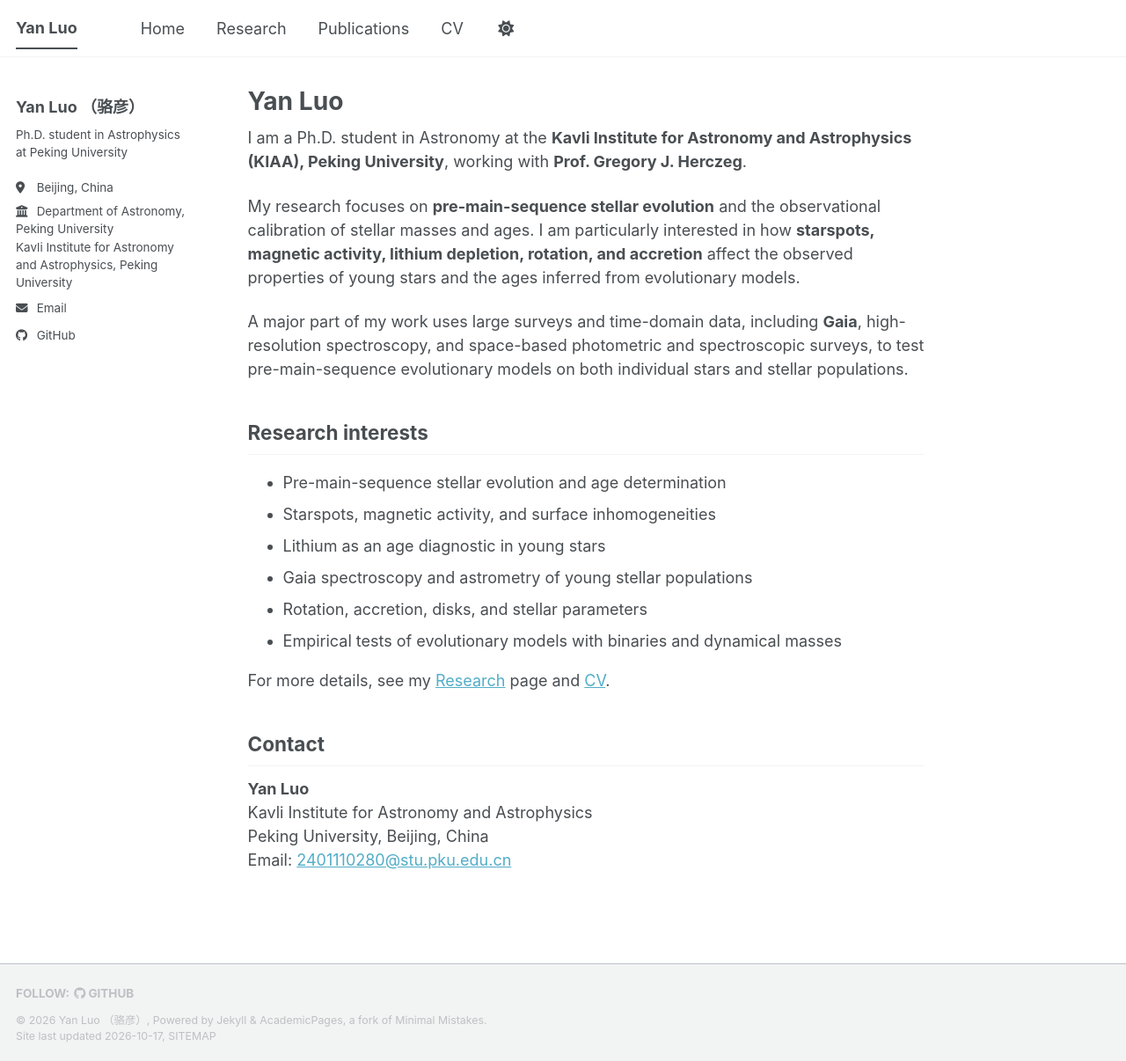
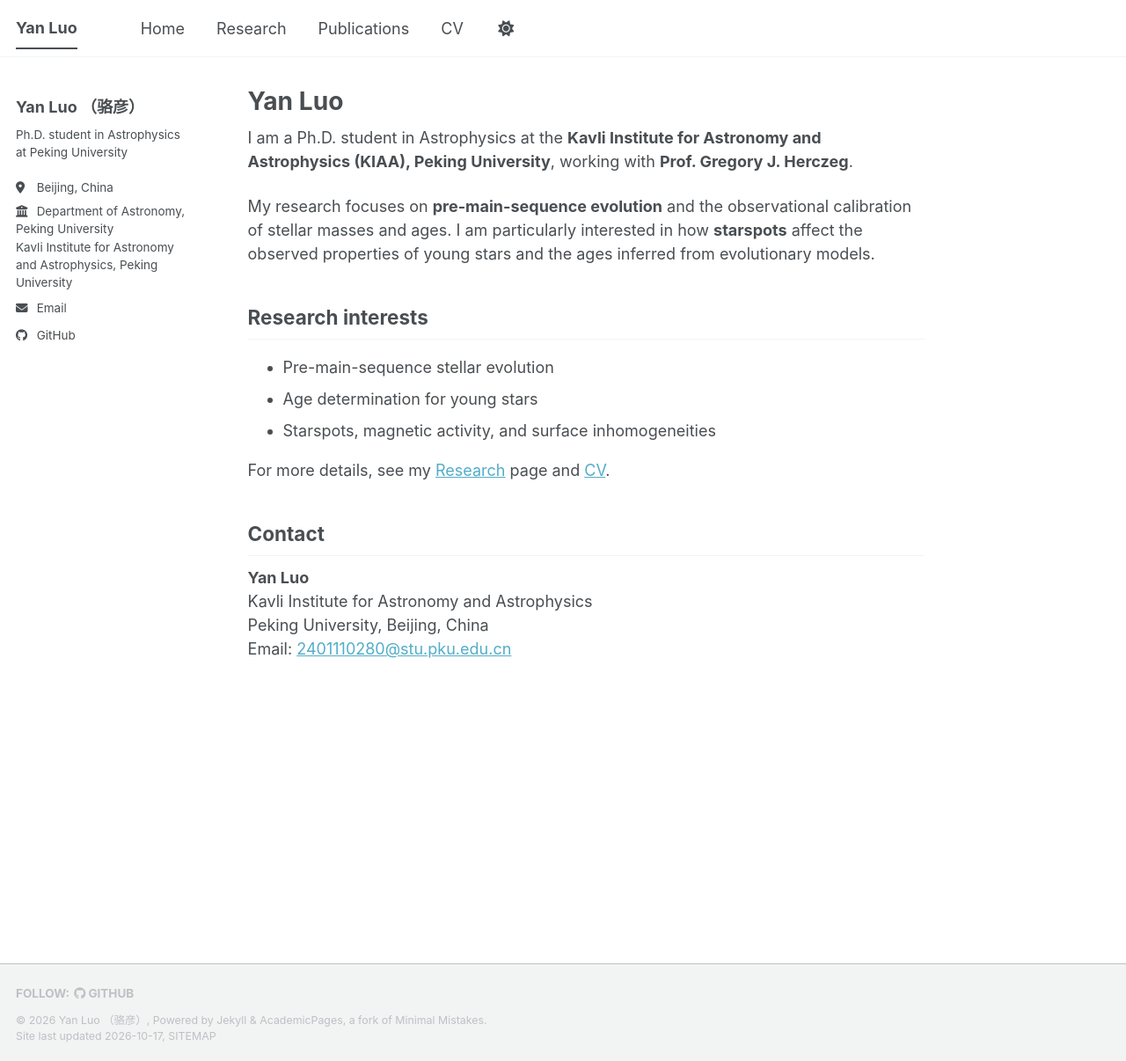
Before and after one commit to YanLuo-astro/YanLuo-astro.github.io, a Jekyll site: the page built from _pages/about.md, in a window 1280 px wide and 1206 px high. Shown: the whole window at 88% size. Built offline with Jekyll 4.4.1, drawn with Linux system fonts in a browser that asks for light colours; a style sheet for code colours, icons or effects is not loaded.

Commit message:
Revise research description and interests in about.md
Updated research focus and interests in the about page.

```diff
--- a/_pages/about.md
+++ b/_pages/about.md
@@ -7,20 +7,17 @@ redirect_from:
   - /about.html
 ---
 
-I am a Ph.D. student in Astronomy at the **Kavli Institute for Astronomy and Astrophysics (KIAA), Peking University**, working with **Prof. Gregory J. Herczeg**.
+I am a Ph.D. student in Astrophysics at the **Kavli Institute for Astronomy and Astrophysics (KIAA), Peking University**, working with **Prof. Gregory J. Herczeg**.
 
-My research focuses on **pre-main-sequence stellar evolution** and the observational calibration of stellar masses and ages. I am particularly interested in how **starspots, magnetic activity, lithium depletion, rotation, and accretion** affect the observed properties of young stars and the ages inferred from evolutionary models.
+My research focuses on **pre-main-sequence evolution** and the observational calibration of stellar masses and ages. I am particularly interested in how **starspots** affect the observed properties of young stars and the ages inferred from evolutionary models.
 
-A major part of my work uses large surveys and time-domain data, including **Gaia**, high-resolution spectroscopy, and space-based photometric and spectroscopic surveys, to test pre-main-sequence evolutionary models on both individual stars and stellar populations.
 
 ## Research interests
 
-- Pre-main-sequence stellar evolution and age determination
+- Pre-main-sequence stellar evolution
+- Age determination for young stars
 - Starspots, magnetic activity, and surface inhomogeneities
-- Lithium as an age diagnostic in young stars
-- Gaia spectroscopy and astrometry of young stellar populations
-- Rotation, accretion, disks, and stellar parameters
-- Empirical tests of evolutionary models with binaries and dynamical masses
+
 
 For more details, see my [Research]({{ '/research/' | relative_url }}) page and [CV]({{ '/cv/' | relative_url }}).
 
```
